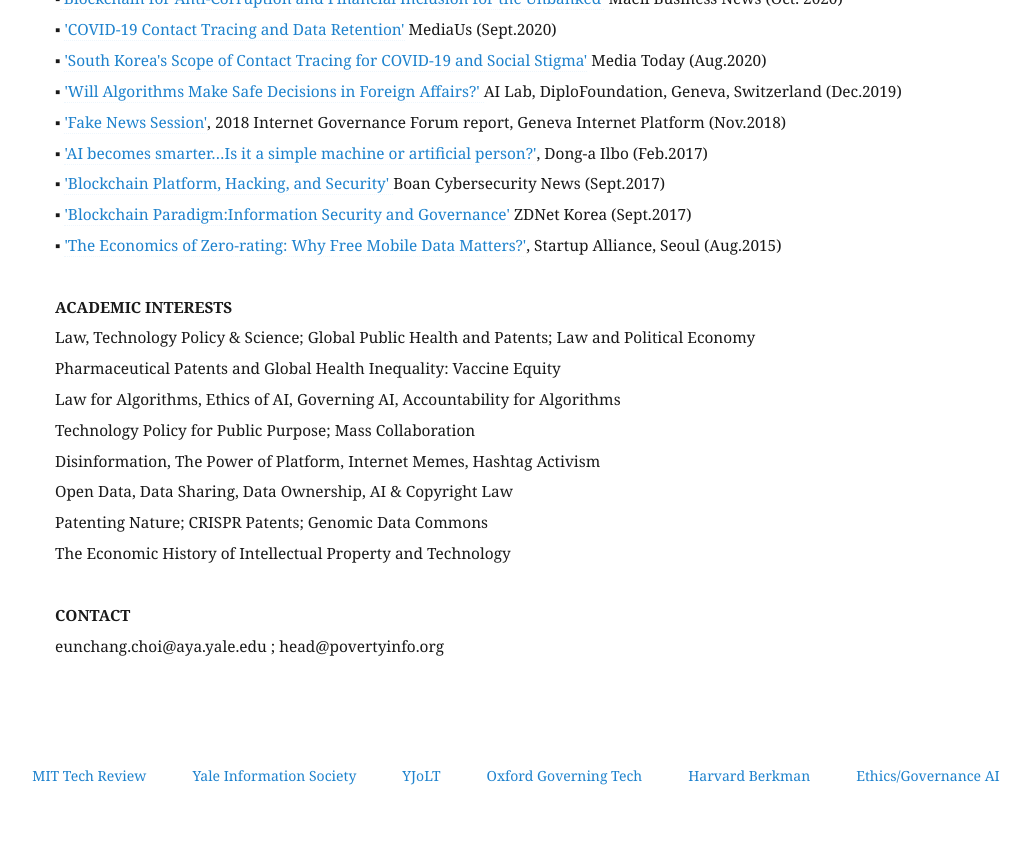
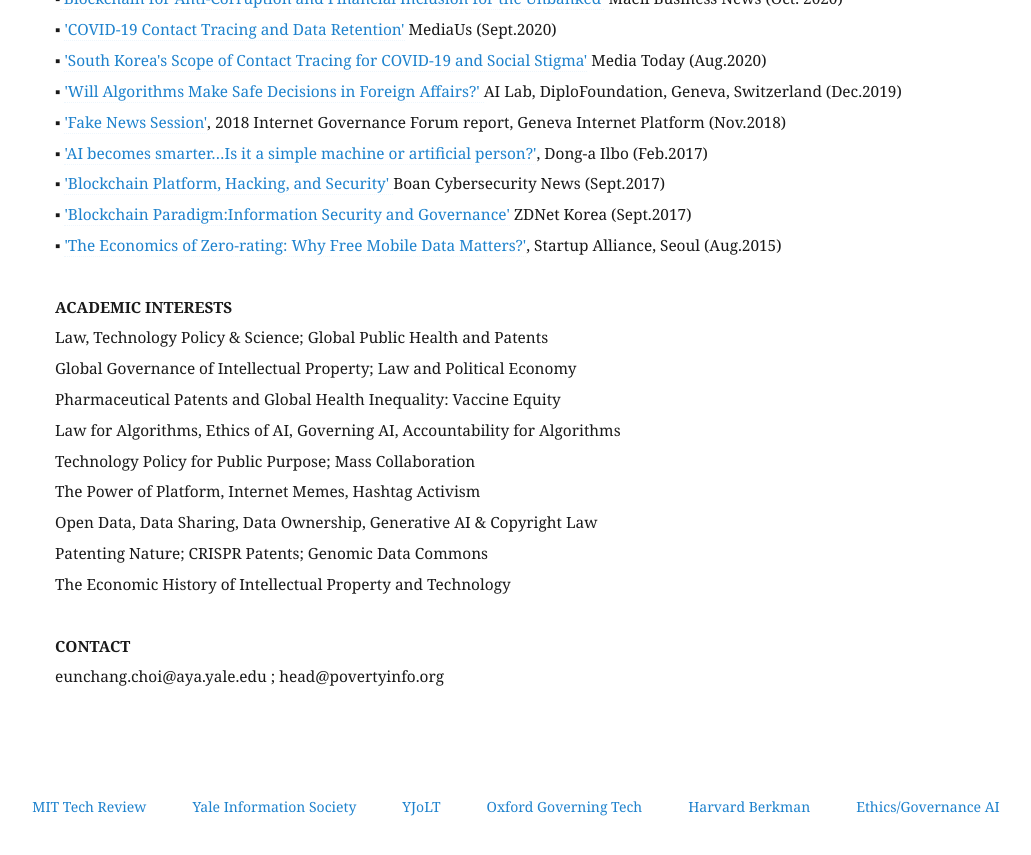
Before and after one commit to eunchangchoi/eunchangchoi.github.io, a Jekyll site: the page built from index.md, in a window 1280 px wide and 900 px high, scrolled down 7653 px. Shown: the top 855 px of the window, without its empty margins (45-1076 px from the left). Built offline with Jekyll 4.4.1, drawn with Linux system fonts in a browser that asks for light colours.

Commit message:
Update index.md

```diff
--- a/index.md
+++ b/index.md
@@ -190,12 +190,13 @@ title: "Choi, Eun Chang 최은창"
 
  <br>
  <strong> ACADEMIC INTERESTS </strong> <br>
-   Law, Technology Policy & Science; Global Public Health and Patents; Law and Political Economy<br>
+   Law, Technology Policy & Science; Global Public Health and Patents<br>
+   Global Governance of Intellectual Property; Law and Political Economy<br>
    Pharmaceutical Patents and Global Health Inequality: Vaccine Equity <br>
    Law for Algorithms, Ethics of AI, Governing AI, Accountability for Algorithms <br>
    Technology Policy for Public Purpose; Mass Collaboration<br>
-   Disinformation, The Power of Platform, Internet Memes, Hashtag Activism <br>
-   Open Data, Data Sharing, Data Ownership, AI & Copyright Law <br>
+   The Power of Platform, Internet Memes, Hashtag Activism <br>
+   Open Data, Data Sharing, Data Ownership, Generative AI & Copyright Law <br>
    Patenting Nature; CRISPR Patents; Genomic Data Commons <br>
    The Economic History of Intellectual Property and Technology <br>
   <br>
```
